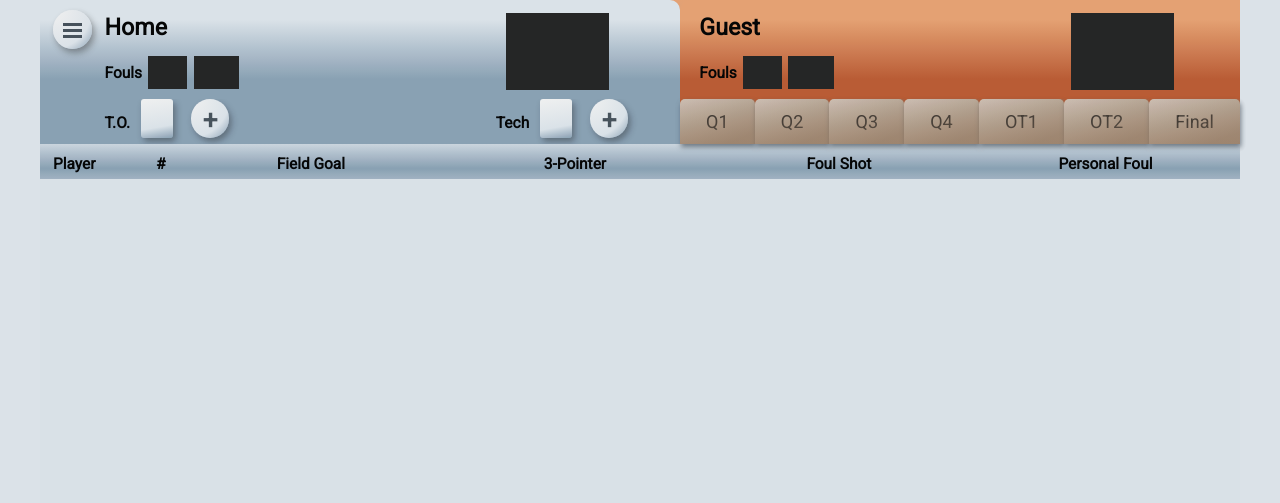
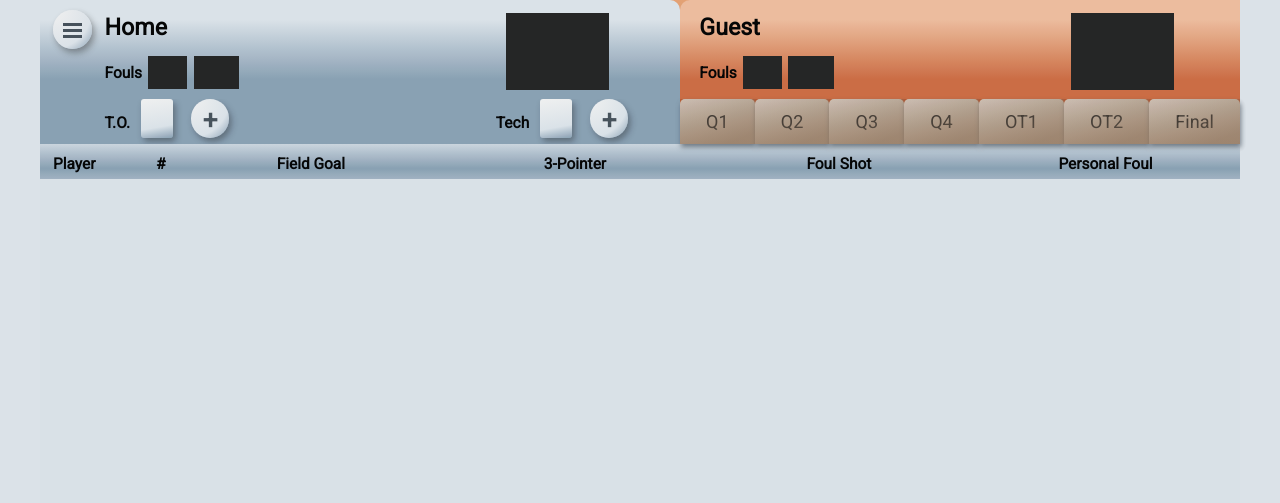
Before and after one commit to jessbodie/basketball, a website built with webpack: page src/index.html in a window 1280 px wide. Shown: the top 503 px of the page. Built offline with nearby package versions, Linux system fonts and the light colour scheme; files whose address does not match are found by name; a web font is replaced by a local one.

Commit message:
Adjust orange colors

```diff
--- a/src/js/models/Team.js
+++ b/src/js/models/Team.js
@@ -1,9 +1,8 @@
 import axios from 'axios';
 
 export default class Team {
-    constructor () {
-        // this.id = id;
-    }
+    // constructor () {
+    // }
 
     async getTeam(id) {
         try {
--- a/src/scss/_variables.scss
+++ b/src/scss/_variables.scss
@@ -5,9 +5,12 @@ $font-label-size: 1.2rem;
 
 
 // COLORS
-$color-guest-dark: #BA5A31;
-$color-guest-light: #E59F71;
-$color-guest-med: #ad532d;
+// $color-guest-dark: #BA5A31;
+// $color-guest-light: #E59F71;
+// $color-guest-med: #ad532d;
+$color-guest-dark: #cc6b41;
+$color-guest-light: #edbc9c;
+$color-guest-med: #db9476;
 
 $color-home-dark: #889fb3;
 $color-home-med: #c6d1db;
```
Also changed, not shown: src/js/models/Game.js (+11 -11 lines).
